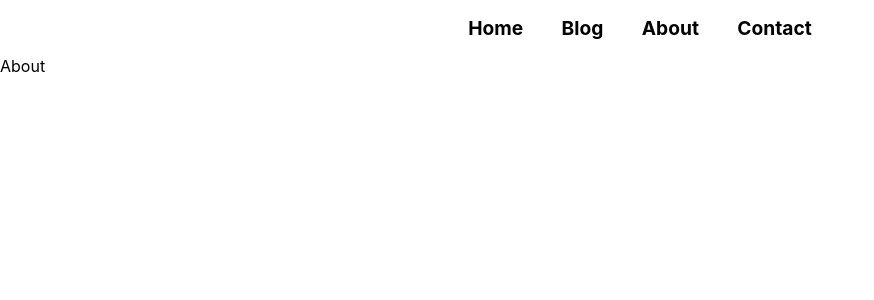
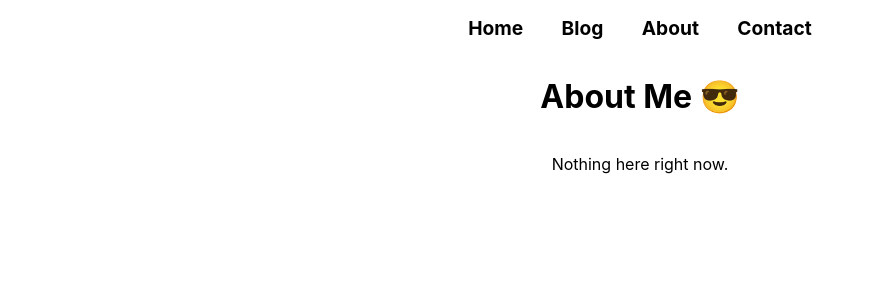
Before and after one commit to kuldp18/nextjs-blog, a Next.js app: page /about in a window 1280 px wide. Shown: the top 300 px of the page, without its empty margins (0-874 px from the left). Built offline with nearby package versions, Linux system fonts and the light colour scheme.

Commit message:
basic about page

```diff
--- a/pages/about.js
+++ b/pages/about.js
@@ -1,9 +1,11 @@
 import CustomHead from '../components/CustomHead';
+import styles from '../styles/About.module.css';
 const About = () => {
   return (
-    <div>
+    <div className={styles.container}>
       <CustomHead title="About - Hunting Coder" />
-      About
+      <h1>About Me 😎</h1>
+      <p>Nothing here right now.</p>
     </div>
   );
 };
--- /dev/null
+++ b/styles/About.module.css
@@ -0,0 +1,7 @@
+.container {
+  display: flex;
+  flex-direction: column;
+  justify-content: flex-start;
+  align-items: center;
+  height: 90vh;
+}
```
